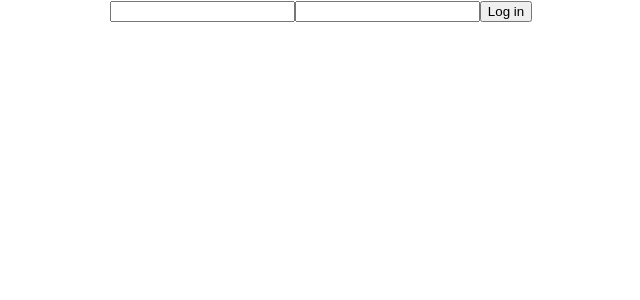
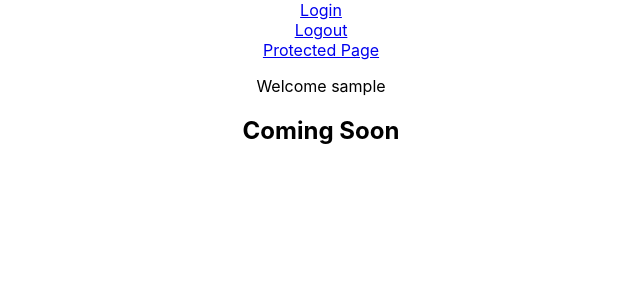
Before and after one commit to bloominstituteoftechnology/web-module-project-client-auth, a React (Create React App) app in the folder friends/: page /protected in a window 1280 px wide. Shown: the top 300 px of the page, without its empty margins (319-959 px from the left). Built offline with nearby package versions, Linux system fonts and the light colour scheme; no server answers; sample sign-in values are in the browser's storage.

Commit message:
got pages to authenticate and work but still not data is being dsiplayed

```diff
--- a/friends/src/App.js
+++ b/friends/src/App.js
@@ -1,18 +1,29 @@
-
 import './App.css';
+import { BrowserRouter as Router, Route, Switch, Link } from 'react-router-dom';
+import PrivateRoute from './Components/PrivateRoute';
+import UserSection from './Components/utils/UserSection';
+import Frenns from './Components/Frenns';
 import Login from './Components/Login';
-import { BrowserRouter, Route, Switch } from 'react-router-dom';
+import Nav from './Components/Nav';
+import Logout from './Components/Logout';
 
 function App() {
+
+  let isLoggedIn = localStorage.getItem("token");
+
   return (
     <div className="App">
-      <BrowserRouter>
+      <Router>
+        <Nav />
+        {isLoggedIn && <Link to="/protected">Protected Page</Link>}
+        {isLoggedIn && <UserSection />}
         <Switch>
-          <Route path="/">
-            <Login/>
-          </Route>
+          <PrivateRoute path="/protected" component={Frenns} />
+          <PrivateRoute path="/logout" component={Logout}/>
+          <Route path="/" component={Login} />
+          <Route path="/login" component={Login} />
       </Switch>
-      </BrowserRouter>
+      </Router>
     </div>
   );
 }
--- /dev/null
+++ b/friends/src/Components/Frenns.js
@@ -0,0 +1,29 @@
+import React from 'react';
+import axiosWithAuth from './../Components/utils/AxiosWithAuth';
+
+class Frenns extends React.Component {
+	state = {
+		friends: []
+	};
+
+	componentDidMount() {
+		console.log("props:", this.props);
+
+		axiosWithAuth()
+			.get('http://localhost:5000/api/data')
+			.then(resp => {
+				this.setState({
+					friends: resp.data.data
+				});
+			})
+			.catch(err => {
+				console.log(err);
+			})
+	}
+		render(){
+			return (<h2>Coming Soon</h2>)
+		}
+	}
+
+
+export default Frenns;
--- a/friends/src/Components/Login.js
+++ b/friends/src/Components/Login.js
@@ -39,20 +39,21 @@ class Login extends React.Component {
 
   render() {
     return (
-      <div>
+		<div>
+			<h1>Login Below</h1>
         <form onSubmit={this.login}>
           <input
             type="text"
             name="username"
             value={this.state.credentials.username}
             onChange={this.handleChange}
-          />
+          /><br/>
           <input
             type="password"
             name="password"
             value={this.state.credentials.password}
             onChange={this.handleChange}
-          />
+          /><br/>
           <button>Log in</button>
         </form>
       </div>
--- /dev/null
+++ b/friends/src/Components/Logout.js
@@ -0,0 +1,20 @@
+import React, { useEffect } from "react";
+import axiosWithAuth from './../Components/utils/AxiosWithAuth';
+
+const Logout = (props) => {
+
+    useEffect(()=> {
+        axiosWithAuth()
+            .post('http://localhost:5000/api/logout')
+            .then(resp=>{
+                localStorage.removeItem("token");
+                props.history.push('/');
+            }).catch(err=> {
+                console.log(err);
+            })
+    }, []);
+
+    return(<div></div>);
+}
+
+export default Logout;
--- /dev/null
+++ b/friends/src/Components/Nav.js
@@ -0,0 +1,13 @@
+import React from "react";
+import { Link } from "react-router-dom";
+
+const Nav = () => {
+	return (<div>
+
+				<Link to="/login">Login</Link>
+				<br/>
+				<Link to="/logout">Logout</Link>
+
+	</div>);
+}
+export default Nav;
--- /dev/null
+++ b/friends/src/Components/PrivateRoute.js
@@ -0,0 +1,14 @@
+import React from 'react';
+import { Route, Redirect } from 'react-router-dom';
+
+const PrivateRoute = ({component:Component, ...rest}) => {
+    return <Route {...rest} render={(props)=> {
+        if (localStorage.getItem("token")) {
+            return <Component {...props}/>;
+        } else {
+            return <Redirect to='/login'/>;
+        }
+    }}/>;
+}
+
+export default PrivateRoute;
--- /dev/null
+++ b/friends/src/Components/utils/AxiosWithAuth.js
@@ -0,0 +1,13 @@
+import axios from 'axios';
+
+const axiosWithAuth = () => {
+    const token = localStorage.getItem("token");
+
+    return axios.create({
+        headers: {
+            authorization: token
+        }
+    });
+}
+
+export default axiosWithAuth;
--- /dev/null
+++ b/friends/src/Components/utils/UserSection.js
@@ -0,0 +1,6 @@
+import React from "react";
+
+const UserSection = () => {
+	return (<p>Welcome {localStorage.getItem("username")}</p>);
+}
+export default UserSection;
```
